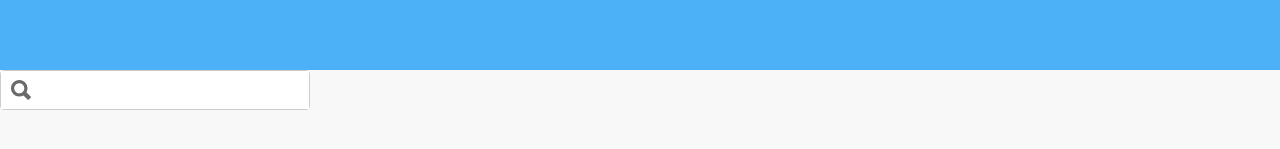
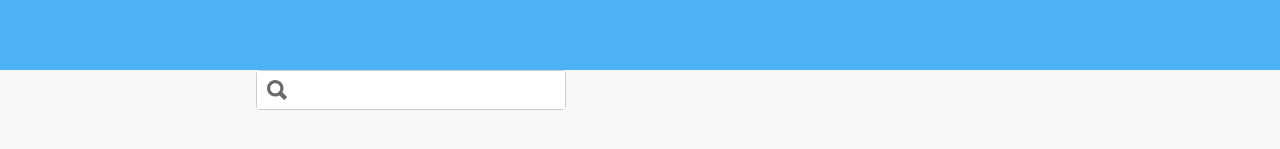
Before and after one commit to klima3775/Budget-Buddy, a React (Create React App) app in the folder frontend/: page /cabinet in a window 1280 px wide. Shown: the part 315-464 px from the top of the page. Built offline with nearby package versions, Linux system fonts and the light colour scheme.

Commit message:
Adjust SearchBar styling by adding left margin for improved layout

```diff
--- a/frontend/src/pages/SearchBar/SearchBar.scss
+++ b/frontend/src/pages/SearchBar/SearchBar.scss
@@ -1,3 +1,4 @@
 .search-bar {
   width: 450px;
+  margin-left: 256px;
 }
```
